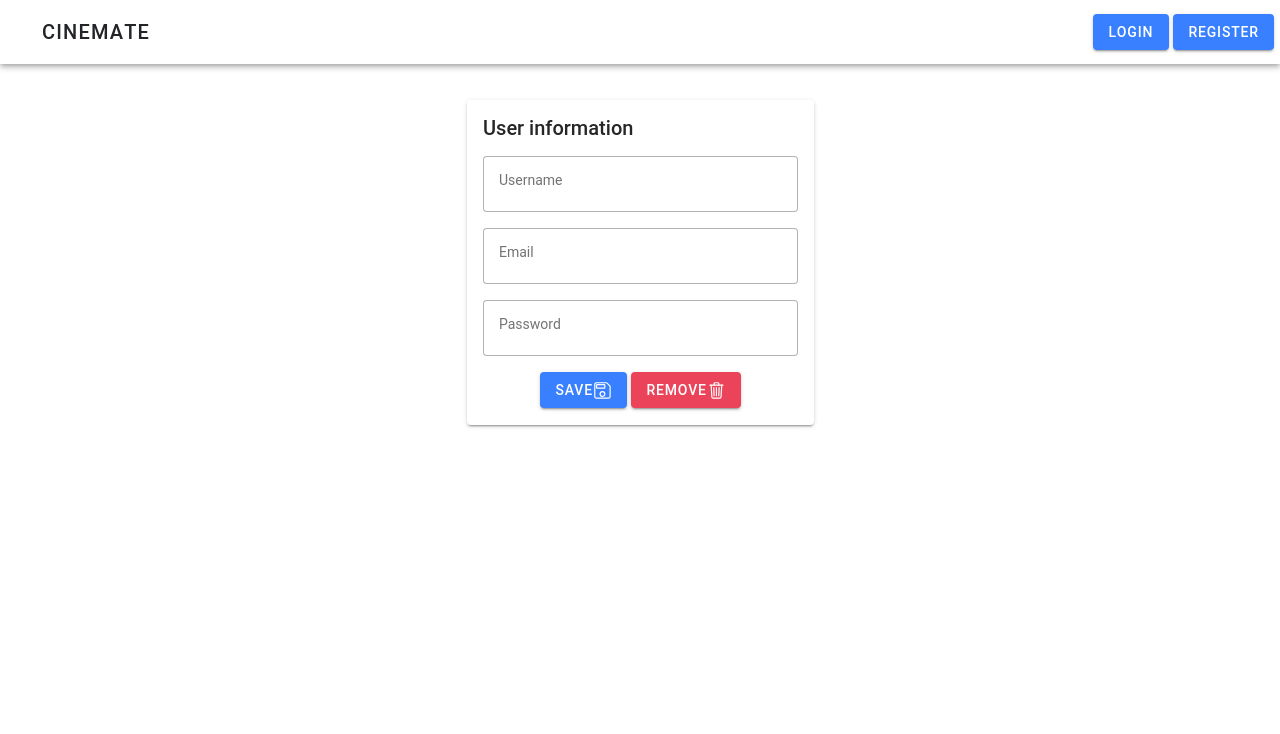
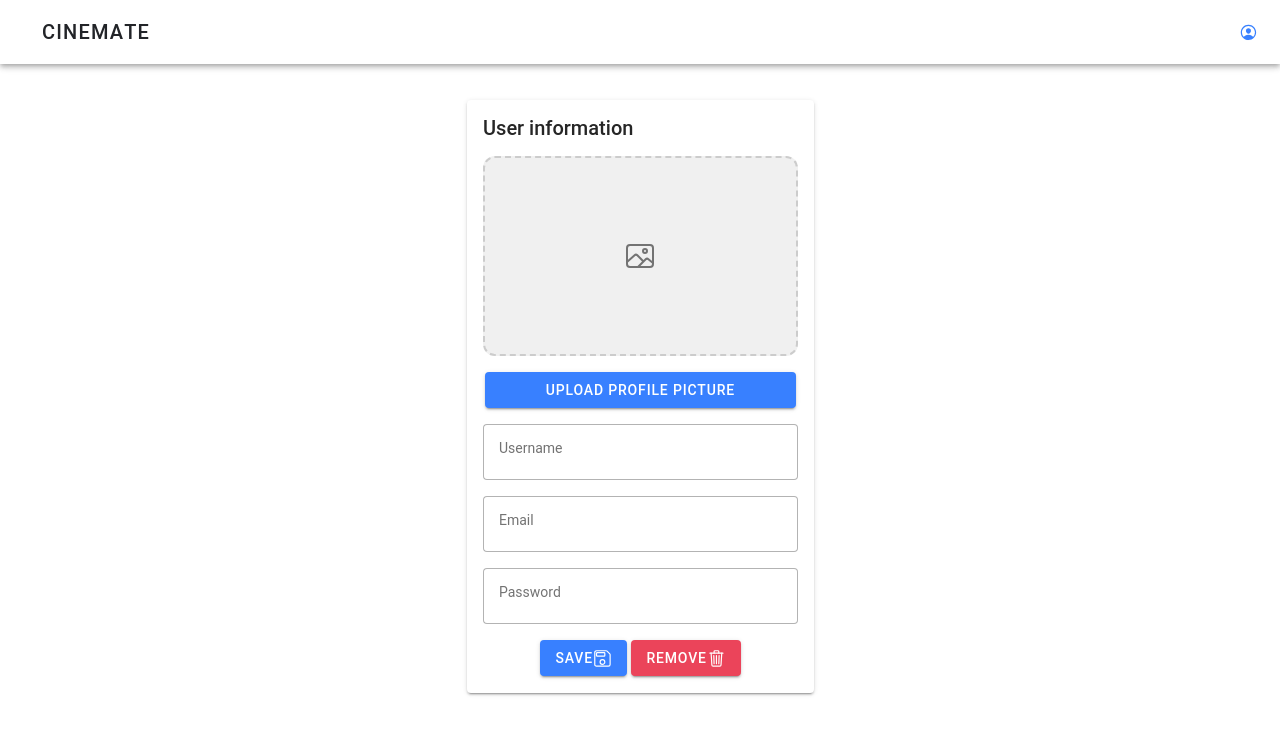
Before and after one commit to Nikola-Dronjak/Cinemate, a React (Vite) app: page /account in a window 1280 px wide. Shown: the top 734 px of the page. Built offline with nearby package versions, Linux system fonts and the light colour scheme; no server answers; sample sign-in values are in the browser's storage.

Commit message:
Added upload profile picture functionality.

```diff
--- a/package.json
+++ b/package.json
@@ -14,6 +14,7 @@
   "dependencies": {
     "@capacitor/android": "5.7.4",
     "@capacitor/app": "5.0.7",
+    "@capacitor/camera": "^5.0.10",
     "@capacitor/core": "5.7.4",
     "@capacitor/haptics": "5.0.7",
     "@capacitor/keyboard": "5.0.8",
--- a/src/components/Header.tsx
+++ b/src/components/Header.tsx
@@ -1,15 +1,15 @@
 import React, { useCallback, useState } from 'react';
 import { useHistory } from 'react-router';
-import { IonButton, IonButtons, IonIcon, IonPopover, IonTitle, IonToolbar, useIonViewWillEnter } from '@ionic/react';
+import { IonButton, IonButtons, IonIcon, IonImg, IonPopover, IonTitle, IonToolbar, useIonViewWillEnter } from '@ionic/react';
 import axios from '../api/AxiosInstance';
-import { buildOutline, chevronDownOutline, exitOutline, personCircleOutline, ticketOutline } from 'ionicons/icons';
+import { buildOutline, exitOutline, personCircleOutline, ticketOutline } from 'ionicons/icons';
 
 interface HeaderProps {
     title: string;
 }
 
 const Header: React.FC<HeaderProps> = ({ title }) => {
-    const [username, setUsername] = useState<string>('');
+    const [profilePicture, setProfilePicture] = useState<string | null>(null);
     const [isAdmin, setIsAdmin] = useState<boolean>(false);
 
     const [showPopover, setShowPopover] = useState(false);
@@ -33,7 +33,7 @@ const Header: React.FC<HeaderProps> = ({ title }) => {
             })
                 .then((response) => {
                     if (response.status === 200) {
-                        setUsername(response.data.username);
+                        setProfilePicture(response.data.profilePicture || null);
                         setIsAdmin(response.data.isAdmin);
                     }
                 })
@@ -45,7 +45,6 @@ const Header: React.FC<HeaderProps> = ({ title }) => {
 
     const handleLogout = () => {
         localStorage.removeItem('authToken');
-        setUsername('');
         history.push('/home');
     };
 
@@ -60,9 +59,23 @@ const Header: React.FC<HeaderProps> = ({ title }) => {
                 <IonButton fill="clear" color={'dark'} size='large' routerLink="/home">{title}</IonButton>
             </IonTitle>
             <IonButtons slot="end">
-                {username ? (
+                {localStorage.getItem('authToken') ? (
                     <>
-                        <IonButton onClick={handlePopover}>Welcome, {username} <IonIcon icon={chevronDownOutline} /></IonButton>
+                        {profilePicture ? (
+                            <>
+                                <IonButton onClick={handlePopover}>
+                                    <img
+                                        src={`${import.meta.env.VITE_SERVER_ADDRESS}/images/${profilePicture}`}
+                                        alt="Profile Picture"
+                                        style={{
+                                            width: '40px',
+                                            height: '40px',
+                                            borderRadius: '50%',
+                                            objectFit: 'cover',
+                                            border: '2px solid #ccc'
+                                        }}
+                                    />
+                                </IonButton>
                                 <IonPopover event={popoverEvent} isOpen={showPopover} onDidDismiss={() => setShowPopover(false)}>
                                     <IonButton expand="block" color={'primary'} routerLink={`/account`} onClick={() => setShowPopover(false)}>Account <IonIcon icon={personCircleOutline} /></IonButton>
                                     <IonButton expand="block" color={'primary'} routerLink={`/reservations`} onClick={() => setShowPopover(false)}>My Reservation <IonIcon icon={ticketOutline} /></IonButton>
@@ -71,6 +84,20 @@ const Header: React.FC<HeaderProps> = ({ title }) => {
                                     )}
                                     <IonButton expand="block" color={'danger'} onClick={() => { handleLogout(); setShowPopover(false); }}>Logout <IonIcon icon={exitOutline} /></IonButton>
                                 </IonPopover>
+                            </>
+                        ) : (
+                            <>
+                                <IonButton onClick={handlePopover}><IonIcon icon={personCircleOutline} /></IonButton>
+                                <IonPopover event={popoverEvent} isOpen={showPopover} onDidDismiss={() => setShowPopover(false)}>
+                                    <IonButton expand="block" color={'primary'} routerLink={`/account`} onClick={() => setShowPopover(false)}>Account <IonIcon icon={personCircleOutline} /></IonButton>
+                                    <IonButton expand="block" color={'primary'} routerLink={`/reservations`} onClick={() => setShowPopover(false)}>My Reservation <IonIcon icon={ticketOutline} /></IonButton>
+                                    {isAdmin && (
+                                        <IonButton expand="block" color={'primary'} routerLink={`/admin`} onClick={() => setShowPopover(false)}>Admin Panel <IonIcon icon={buildOutline} /></IonButton>
+                                    )}
+                                    <IonButton expand="block" color={'danger'} onClick={() => { handleLogout(); setShowPopover(false); }}>Logout <IonIcon icon={exitOutline} /></IonButton>
+                                </IonPopover>
+                            </>
+                        )}
                     </>
                 ) : (
                     <>
--- a/src/pages/Register/Register.tsx
+++ b/src/pages/Register/Register.tsx
@@ -33,7 +33,7 @@ const Register: React.FC = () => {
 
         setValidationErrors({});
 
-        const validationErrors = await validateRegister(user);
+        const validationErrors = await validateRegister(user, false);
         if (Object.keys(validationErrors).length > 0) {
             setValidationErrors(validationErrors);
         } else {
--- a/src/pages/User/Account.tsx
+++ b/src/pages/User/Account.tsx
@@ -1,6 +1,7 @@
 import React, { useState, useCallback } from 'react';
 import { useHistory } from 'react-router';
-import { IonButton, IonCard, IonCardContent, IonCardHeader, IonCardTitle, IonCol, IonContent, IonGrid, IonHeader, IonIcon, IonInput, IonPage, IonRow, IonToast, useIonViewWillEnter } from '@ionic/react';
+import { IonButton, IonCard, IonCardContent, IonCardHeader, IonCardTitle, IonCol, IonContent, IonGrid, IonHeader, IonIcon, IonImg, IonInput, IonPage, IonRow, IonToast, useIonViewWillEnter } from '@ionic/react';
+import { Camera, CameraResultType, CameraSource } from '@capacitor/camera';
 import { saveOutline, trashOutline } from 'ionicons/icons';
 import { validateRegister } from '../Register/validateRegister';
 import Header from '../../components/Header';
@@ -12,16 +13,21 @@ interface User {
     email: string;
     password: string;
     isAdmin: boolean;
+    profilePicture: string;
 }
 
 const Account: React.FC = () => {
     const [user, setUser] = useState<Omit<User, '_id' | 'isAdmin'>>({
         username: '',
         email: '',
-        password: ''
+        password: '',
+        profilePicture: ''
     });
 
+    const [profilePicturePreview, setProfilePicturePreview] = useState<string | null>(null);
+
     const [successMessage, setSuccessMessage] = useState('');
+    const [errorMessage, setErrorMessage] = useState('');
     const [validationErrors, setValidationErrors] = useState<{
         username?: string;
         email?: string;
@@ -46,8 +52,8 @@ const Account: React.FC = () => {
             })
                 .then((response) => {
                     if (response.status === 200) {
-                        const { username, email, password } = response.data;
-                        setUser({ username, email, password })
+                        const { username, email, password, profilePicture } = response.data;
+                        setUser({ username, email, password, profilePicture })
                     }
                 })
                 .catch((err) => {
@@ -56,12 +62,55 @@ const Account: React.FC = () => {
         }
     }, []);
 
+    const uploadProfilePicture = async () => {
+        try {
+            const photo = await Camera.getPhoto({
+                quality: 90,
+                allowEditing: true,
+                resultType: CameraResultType.Uri, // returns a file URI for use with fetch
+                source: CameraSource.Prompt // gives user the choice between Camera or Photos
+            });
+
+            if (photo.webPath) {
+                setProfilePicturePreview(photo.webPath);
+
+                const response = await fetch(photo.webPath);
+                const blob = await response.blob();
+                const file = new File([blob], "profile.jpg", { type: blob.type });
+
+                const formData = new FormData();
+                formData.append("image", file);
+
+                const token = localStorage.getItem('authToken');
+                if (token) {
+                    await axios.post('/api/users/uploadPfp', formData, {
+                        headers: {
+                            'x-auth-token': token,
+                            'Content-Type': 'multipart/form-data'
+                        }
+                    })
+                        .then((response) => {
+                            if (response.status === 200) {
+                                setSuccessMessage("Profile picture successfully added.");
+                            }
+                        })
+                        .catch((err) => {
+                            setErrorMessage(err.response.data);
+                            console.log(err.response.data);
+                        });
+                }
+            }
+        } catch (err) {
+            console.error('Error uploading profile image:', err);
+        }
+    };
+
     const updateUser = async (e: React.FormEvent) => {
         e.preventDefault();
 
         setValidationErrors({});
 
-        const validationErrors = await validateRegister(user);
+        const validationErrors = await validateRegister(user, true);
         if (Object.keys(validationErrors).length > 0) {
             setValidationErrors(validationErrors);
         } else {
@@ -117,7 +166,7 @@ const Account: React.FC = () => {
             <IonHeader>
                 <Header title='Cinemate' />
             </IonHeader>
-            <IonContent className='ion-padding' scrollY={false}>
+            <IonContent className='ion-padding'>
                 <IonGrid fixed>
                     <IonRow className='ion-justify-content-center'>
                         <IonCol size='12' sizeMd='8' sizeLg='6' sizeXl='4'>
@@ -126,6 +175,36 @@ const Account: React.FC = () => {
                                     <IonCardTitle>User information</IonCardTitle>
                                 </IonCardHeader>
                                 <IonCardContent>
+                                    {profilePicturePreview || user.profilePicture ? (
+                                        <IonImg
+                                            src={
+                                                profilePicturePreview
+                                                    ? profilePicturePreview
+                                                    : `${import.meta.env.VITE_SERVER_ADDRESS}/images/${user.profilePicture}`
+                                            }
+                                            alt="Profile Picture"
+                                            style={{ width: '100%', height: 'auto', objectFit: 'cover', borderRadius: '12px', marginBottom: '1rem' }}
+                                        />
+                                    ) : (
+                                        <div
+                                            style={{
+                                                width: '100%',
+                                                height: '200px',
+                                                backgroundColor: '#f0f0f0',
+                                                border: '2px dashed #ccc',
+                                                borderRadius: '12px',
+                                                display: 'flex',
+                                                alignItems: 'center',
+                                                justifyContent: 'center',
+                                                marginBottom: '1rem'
+                                            }}
+                                        >
+                                            <IonIcon icon="image-outline" size="large" />
+                                        </div>
+                                    )}
+                                    <IonButton className='ion-margin-bottom' expand='block' onClick={uploadProfilePicture}>
+                                        Upload Profile Picture
+                                    </IonButton>
                                     <form onSubmit={updateUser}>
                                         <IonInput label='Username' type='text' value={user.username} placeholder='user123' labelPlacement='floating' fill='outline' clearInput={true} onIonInput={(e) => setUser({ ...user, username: e.detail.value?.trim() || '' })} />
                                         {validationErrors.username && <span style={{ color: 'red' }}>{validationErrors.username}</span>}
@@ -146,6 +225,14 @@ const Account: React.FC = () => {
                                         maxWidth: '300px',
                                         zIndex: 9999
                                     }} />
+                                    <IonToast isOpen={errorMessage !== ''} message={errorMessage} duration={3000} color={'danger'} onDidDismiss={() => setErrorMessage('')} style={{
+                                        position: 'fixed',
+                                        top: '10px',
+                                        right: '10px',
+                                        width: 'auto',
+                                        maxWidth: '300px',
+                                        zIndex: 9999
+                                    }} />
                                 </IonCardContent>
                             </IonCard>
                         </IonCol>
```
Also changed, not shown: src/pages/Login/Login.tsx (+12 -2 lines), src/pages/Register/validateRegister.ts (+9 -1 lines), 1 other file (tests, documents, lock files or other folders). Lines whose indentation alone changed are shown as unchanged.
